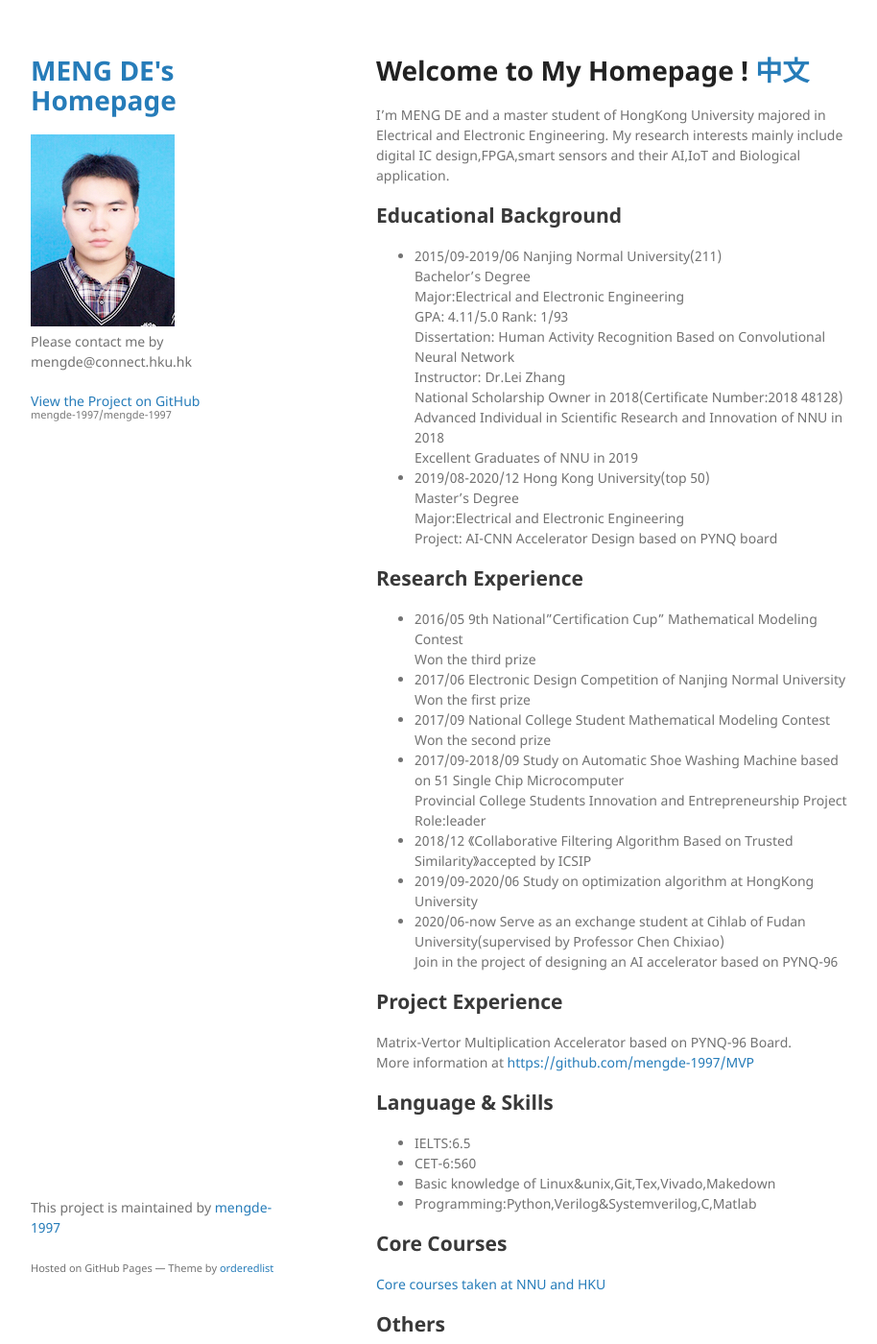
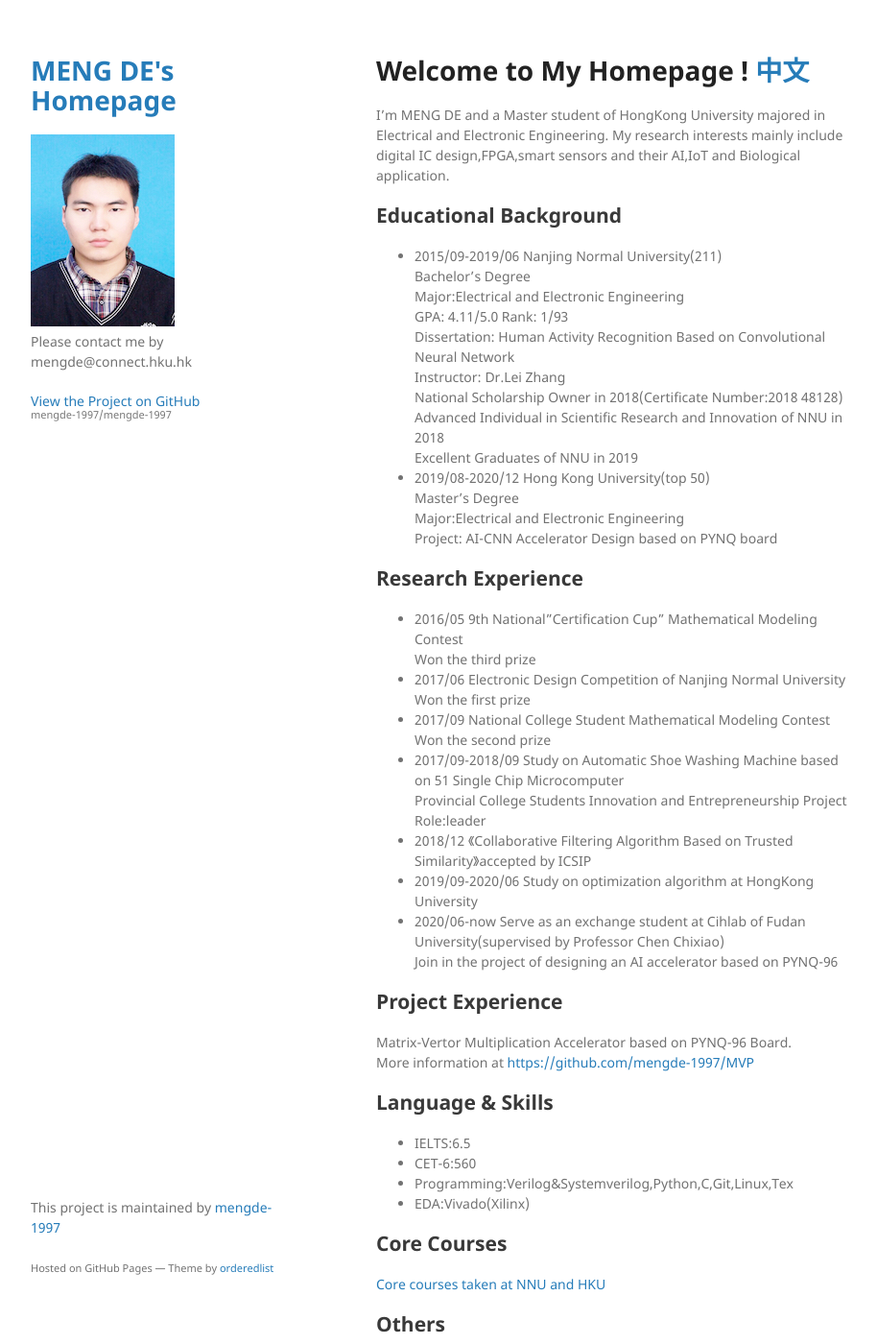
Before and after one commit to mengde-1997/mengde-1997, a Jekyll site: the page built from index.md, in a window 1280 px wide and 1400 px high. Shown: the whole window at 96% size, without its empty margins (178-1092 px from the left). Built offline with Jekyll 4.4.1, drawn with Linux system fonts in a browser that asks for light colours; our own code applies the rules of GitHub Pages for plain Markdown files; some of the changed text lies outside the part shown.

Commit message:
Update index.md

```diff
--- a/index.md
+++ b/index.md
@@ -4,7 +4,7 @@ layout: default
 
 # Welcome to My Homepage !   [中文](./pub.md)
 
-I'm MENG DE and a master student of HongKong University majored in Electrical and Electronic Engineering.
+I'm MENG DE and a Master student of HongKong University majored in Electrical and Electronic Engineering.
 My research interests mainly include digital IC design,FPGA,smart sensors and their AI,IoT and Biological application.
 
 ## Educational Background
@@ -46,8 +46,8 @@ My research interests mainly include digital IC design,FPGA,smart sensors and th
 
 * IELTS:6.5<br />
 * CET-6:560<br />
-* Basic knowledge of Linux&unix,Git,Tex,Vivado,Makedown<br />
-* Programming:Python,Verilog&Systemverilog,C,Matlab<br />
+* Programming:Verilog&Systemverilog,Python,C,Git,Linux,Tex<br />
+* EDA:Vivado(Xilinx)
 
 ## Core Courses
 
```
Also changed, not shown: other parts of index.md (+1 -0 lines).
